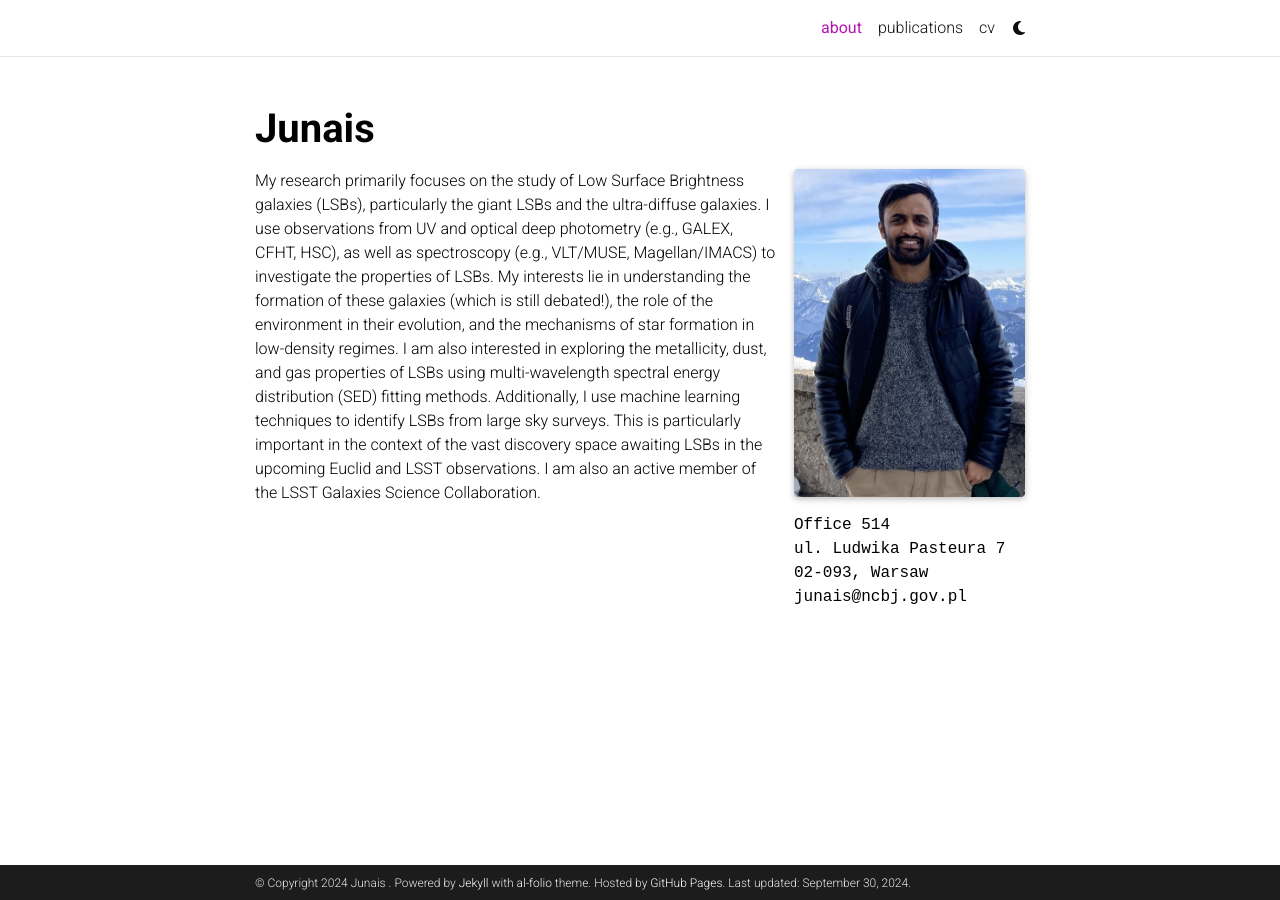
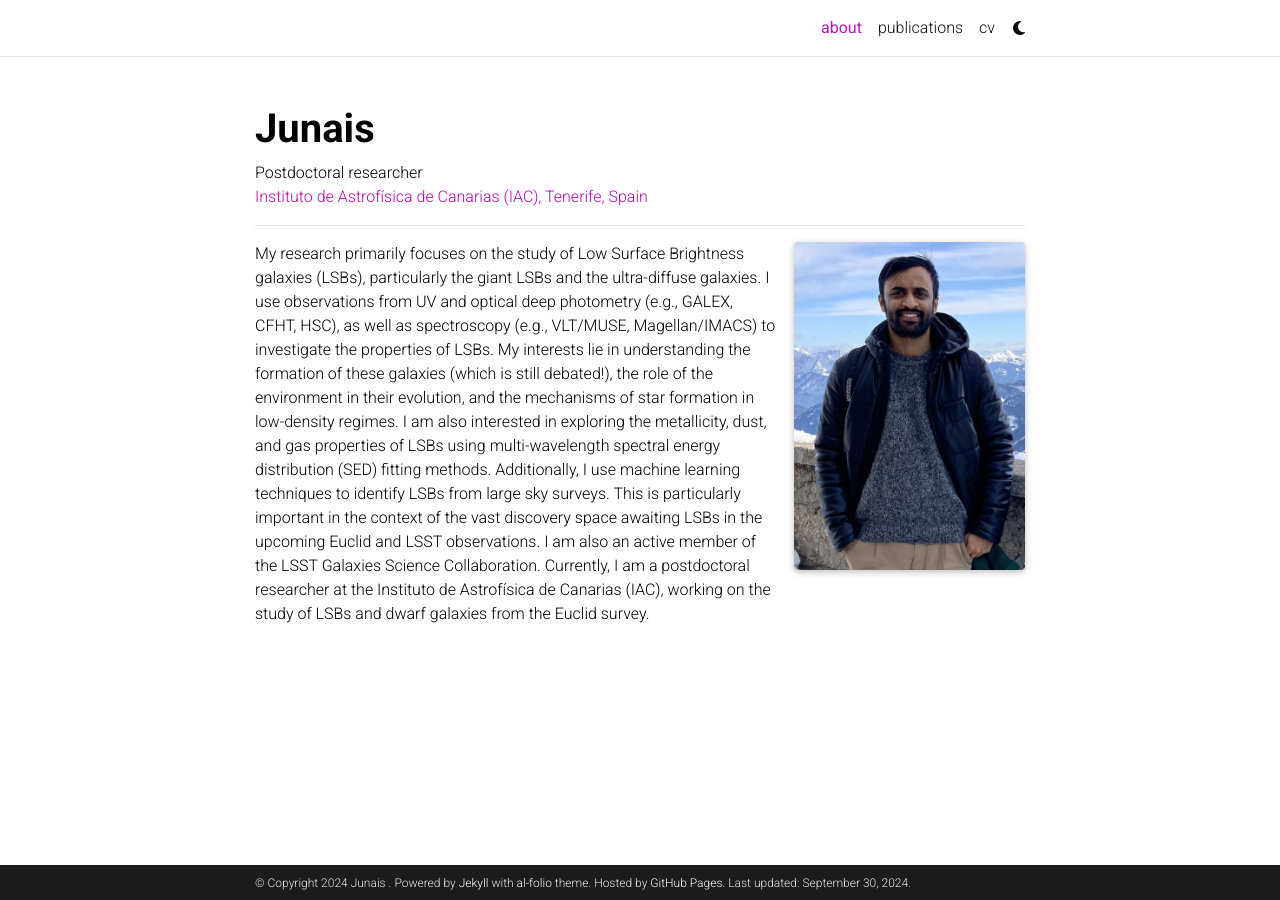
Before and after one commit to junais-astro/junais-astro.github.io, a Jekyll site: the page built from _pages/about.md, in a window 1280 px wide. Built offline with Jekyll 4.4.1, drawn with Linux system fonts in a browser that asks for light colours; full-size pictures stand in for the smaller copies a plugin makes; comment, search, counter and statistics services are not loaded; a style sheet for code colours, icons or effects is not loaded.

Commit message:
Update about.md

```diff
--- a/_pages/about.md
+++ b/_pages/about.md
@@ -2,17 +2,18 @@
 layout: about
 title: about
 permalink: /
-
+subtitle: Postdoctoral researcher <br /> <a href='[https://www.ncbj.gov.pl/en/bp4](https://www.iac.edu.es/en/transparency/economic-information/grants/excellence-galaxies-twinning-iac-exgal-twin)'>Instituto de Astrofísica de Canarias (IAC), Tenerife, Spain</a> <br /> <hr>
 
 profile:
   align: right
   image: prof_pic.jpg
   image_circular: false # crops the image to make it circular
-  more_info: >
+
+<!-- more_info: >
     <p> Office 514</p>
     <p> ul. Ludwika Pasteura 7</p>
     <p> 02-093, Warsaw</p>
-    <p> junais@ncbj.gov.pl</p>
+    <p> junais@ncbj.gov.pl</p> -->
 
 news: false  # includes a list of news items
 latest_posts: false  # includes a list of the newest posts
@@ -21,5 +22,5 @@
 ---
 <!-- I am interested in studying low surface brightness galaxies (LSBs). Their formation and evolution are still debated questions in the extragalactic community. I use observational data (UV, optical) of LSBs, in combination with galaxy evolution models to constrain their properties (e.g., star formation, environmental interactions). During my postdoc at NCBJ, I am working with the ASTROdust group (led by Katarzyna Małek) to characterize the dust attenuation in a large sample of galaxies observed by Herschel. I am also an active member of the LSST Galaxies Science Collaboration, with a special focus on low surface brightness science. -->
 
-My research primarily focuses on the study of Low Surface Brightness galaxies (LSBs), particularly the giant LSBs and the ultra-diffuse galaxies. I use observations from UV and optical deep photometry (e.g., GALEX, CFHT, HSC), as well as spectroscopy (e.g., VLT/MUSE, Magellan/IMACS) to investigate the properties of LSBs. My interests lie in understanding the formation of these galaxies (which is still debated!), the role of the environment in their evolution, and the mechanisms of star formation in low-density regimes. I am also interested in exploring the metallicity, dust, and gas properties of LSBs using multi-wavelength spectral energy distribution (SED) fitting methods. Additionally, I use machine learning techniques to identify LSBs from large sky surveys. This is particularly important in the context of the vast discovery space awaiting LSBs in the upcoming Euclid and LSST observations. I am also an active member of the LSST Galaxies Science Collaboration.
+My research primarily focuses on the study of Low Surface Brightness galaxies (LSBs), particularly the giant LSBs and the ultra-diffuse galaxies. I use observations from UV and optical deep photometry (e.g., GALEX, CFHT, HSC), as well as spectroscopy (e.g., VLT/MUSE, Magellan/IMACS) to investigate the properties of LSBs. My interests lie in understanding the formation of these galaxies (which is still debated!), the role of the environment in their evolution, and the mechanisms of star formation in low-density regimes. I am also interested in exploring the metallicity, dust, and gas properties of LSBs using multi-wavelength spectral energy distribution (SED) fitting methods. Additionally, I use machine learning techniques to identify LSBs from large sky surveys. This is particularly important in the context of the vast discovery space awaiting LSBs in the upcoming Euclid and LSST observations. I am also an active member of the LSST Galaxies Science Collaboration. Currently, I am a postdoctoral researcher at the Instituto de Astrofísica de Canarias (IAC), working on the study of LSBs and dwarf galaxies from the Euclid survey.
 <!-- [LSST Galaxies Science Collaboration](https://sites.google.com/view/lsstgsc). -->
```
